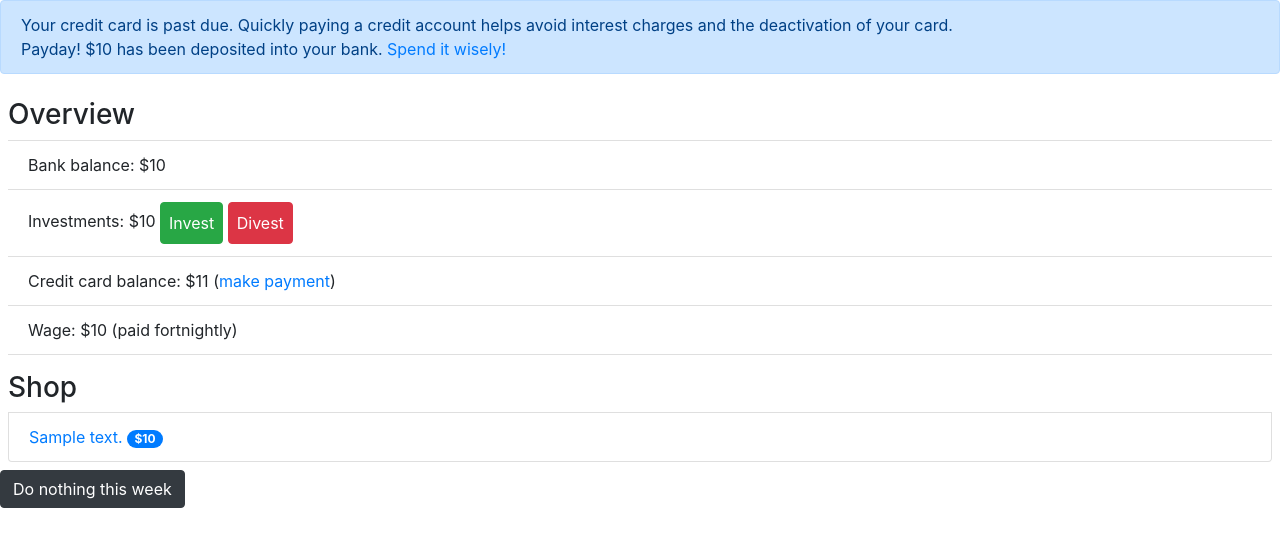
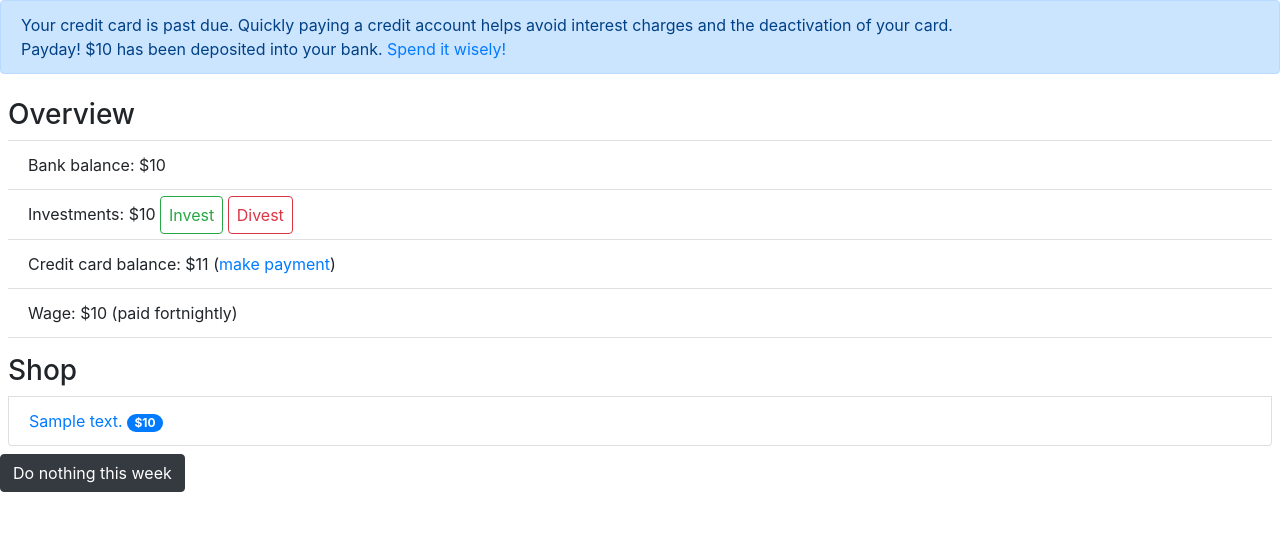
Before and after one commit to helenjhuh/PersonalFi, a Django app: page / in a window 1280 px wide. Shown: the part 56-603 px from the top of the page. Run offline with Django 3.2, Linux system fonts and the light colour scheme; a user stored in the database is signed in; tables that the repository leaves empty hold one stand-in row (values such as "Sample post"); some libraries are stand-ins or nearby versions.

Commit message:
Fixed button links

```diff
--- a/pfgame/templates/index.html
+++ b/pfgame/templates/index.html
@@ -2,26 +2,29 @@
 
 {%block title%}Overview{%endblock%}
 {%block content%}
+<!--Titel & Week Number-->
 <nav class="navbar navbar-light" style="background-color: #caffc9;">
   <span class="navbar-brand mb-0 h1">PersonalFi</span> <b>Week: {{accounts.week_number}}</b>
 </nav>
-<!--<h1><span style="color:green">PersonalFi</span>: week {{accounts.week_number}}</h1>-->
+<!--Alerts-->
 {% if tip %}
 <div class="alert alert-primary" role="alert">
   {{tip|safe}}
 </div>
-<!--<strong>{{tip|safe}}</strong>-->
 {%endif%}
+<!--Overview-->
 <ul class="d-block p-2 list-group list-group-flush"> <h3>Overview</h3>
   <li class="list-group-item">Bank balance: ${{accounts.bank_balance}}</li>
   <li class="list-group-item">Investments: ${{accounts.investment_balance}}
-    <button type="button" class="d-inline p-2 btn btn-success" href="{%url 'invest'%}">Invest</button>{%if accounts.investment_balance%}
-    <button type="button" class="d-inline p-2 btn btn-danger" href="{%url 'divest'%}">Divest</button>{%endif%}
+    <a class="d-inline p-2 btn btn-outline-success" href="{%url 'invest'%}" role="button">Invest</a>
+    {%if accounts.investment_balance%}
+      <a class="d-inline p-2 btn btn-outline-danger" href="{%url 'divest'%}" role="button">Divest</a>
+    {%endif%}
   </li>
   <li class="list-group-item">Credit card balance: ${{accounts.cc_balance}} {%if accounts.cc_balance%}(<a href="{%url 'CCPayment'%}">make payment</a>){%endif%}</li>
   <li class="list-group-item">Wage: ${{accounts.wage}} (paid fortnightly)</li>
 </ul>
-
+<!--Shop-->
 {%if accounts.bank_balance > 0%}
   {%if items%}<ul class="d-block p-2 list-group"> <h3>Shop</h3>{%endif%}
     {%for item in items%}
@@ -32,6 +35,6 @@
     {%endfor%}
   {%if items%}</ul>{%endif%}
   {%endif%}
-
-<button href="{%url 'index'%}" type="button" class="btn btn-dark">Do nothing this week</button>
+<!--Do nothing-->
+<a class="btn btn-dark" href="{%url 'index'%}" role="button">Do nothing this week</a>
 {%endblock%}
```
